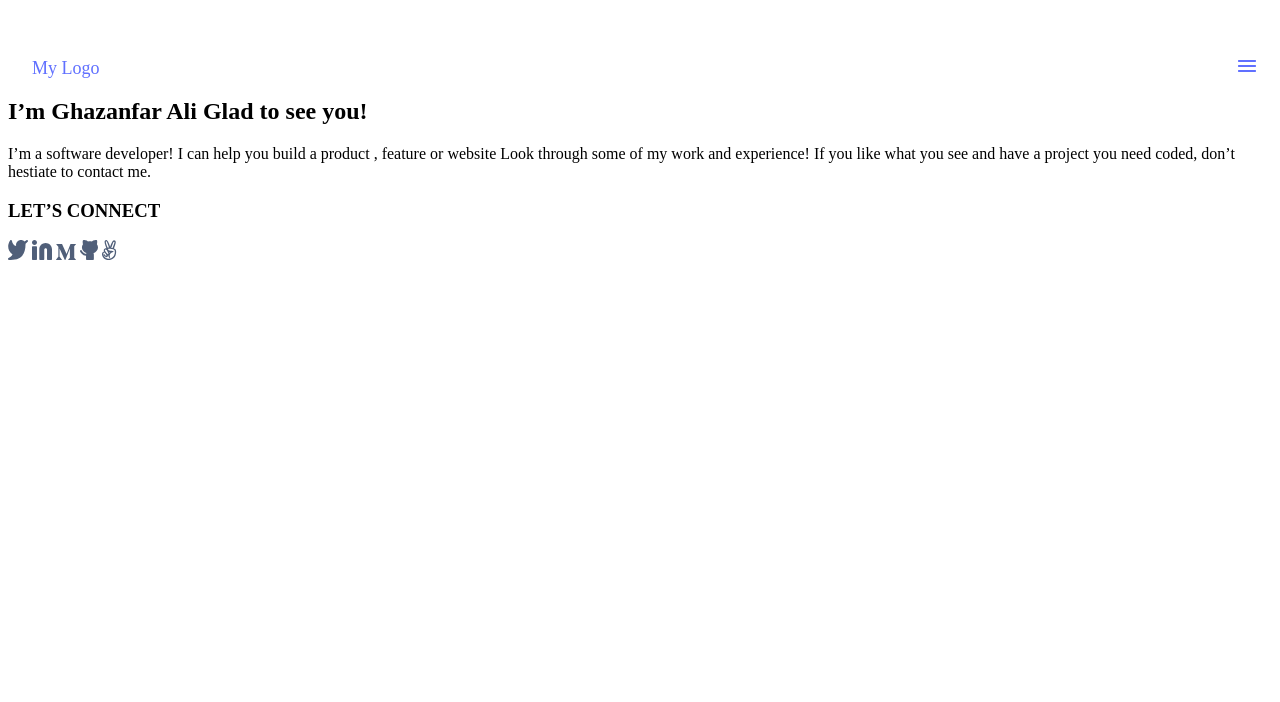
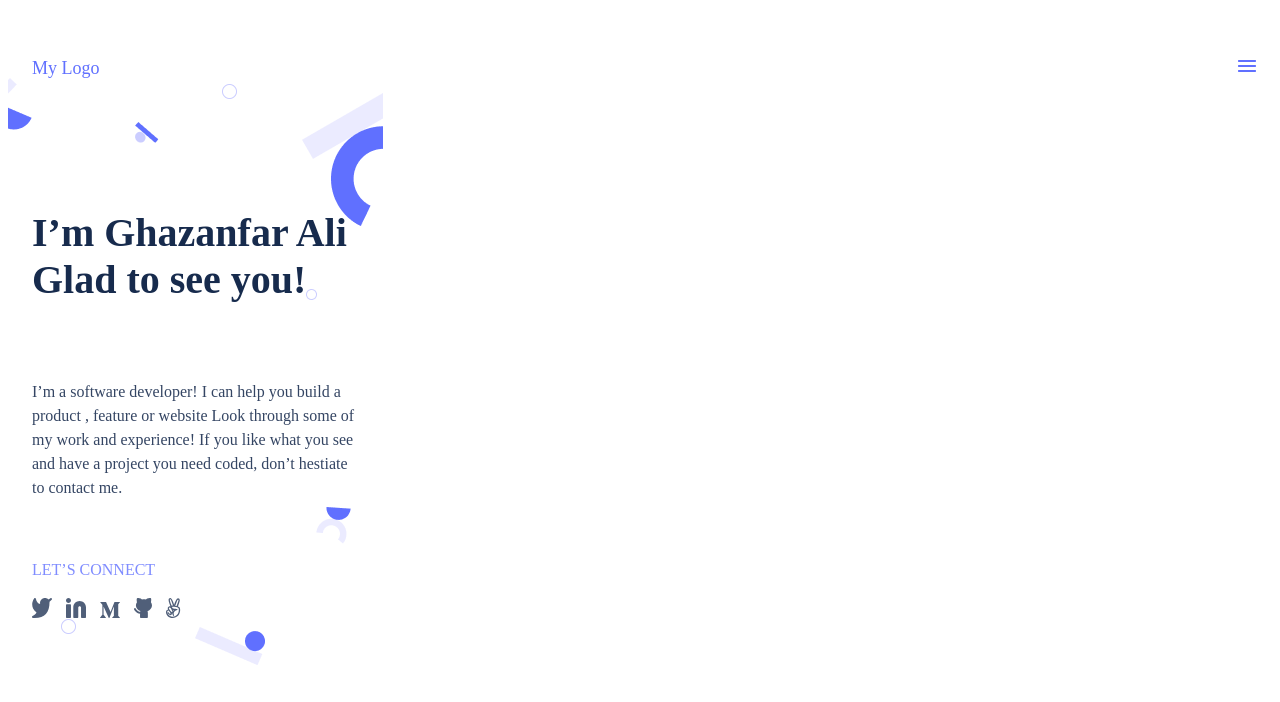
Before and after one commit to gak92/Ghazanfar_Portfolio, a plain HTML site: page index.html in a window 1280 px wide. Drawn offline with Linux system fonts and the light colour scheme.

Commit message:
Added section headline style to style.css

```diff
--- a/style.css
+++ b/style.css
@@ -22,3 +22,63 @@
   font-size: 18px;
   line-height: 20px;
 }
+
+.headline {
+  width: 375px;
+  height: 718px;
+  background-image: url("./images/header-shapes\ mobile.png");
+  background-repeat: no-repeat;
+
+  display: flex;
+  flex-direction: column;
+  align-items: flex-start;
+  padding: 70px 24px;
+}
+
+.headline h1 {
+  width: 327px;
+  height: 150px;
+  font-family: "Poppins";
+  font-style: normal;
+  font-weight: 700;
+  font-size: 40px;
+  list-style: 20px;
+  color: #172b4d;
+  display: flex;
+  align-items: center;
+  flex: none;
+  order: 0;
+  flex-grow: 0;
+}
+
+.headline p {
+  width: 327px;
+  height: 146px;
+  font-family: "Poppins";
+  font-style: normal;
+  font-weight: 400;
+  font-size: 16px;
+  line-height: 24px;
+  color: #344563;
+}
+
+.headline h3 {
+  color: #7f8cff;
+  font-family: "Poppins";
+  font-style: normal;
+  font-weight: 500;
+  font-size: 16px;
+  line-height: 24px;
+}
+
+.social-media-icons {
+  width: 170.17px;
+  height: 20px;
+}
+
+.social-media-icons .twitter,
+.linkedin,
+.mail,
+.github {
+  margin-right: 10px;
+}
```
